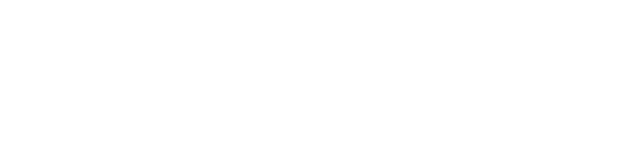
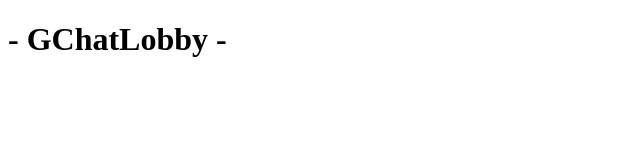
Before and after one commit to jairomatheus89/GChatLobby, a plain HTML site: page index.html in a window 1280 px wide. Shown: the whole page, without its empty margins (0-640 px from the left). Drawn offline with Linux system fonts and the light colour scheme.

Commit message:
adicionando Title, H1

```diff
--- a/index.html
+++ b/index.html
@@ -3,9 +3,12 @@
 <head>
     <meta charset="UTF-8">
     <meta name="viewport" content="width=device-width, initial-scale=1.0">
-    <title>Document</title>
+    <title>GChatLobby</title>
 </head>
 <body>
 
+    <h1>- GChatLobby -</h1>
+
+
 </body>
 </html>
```
